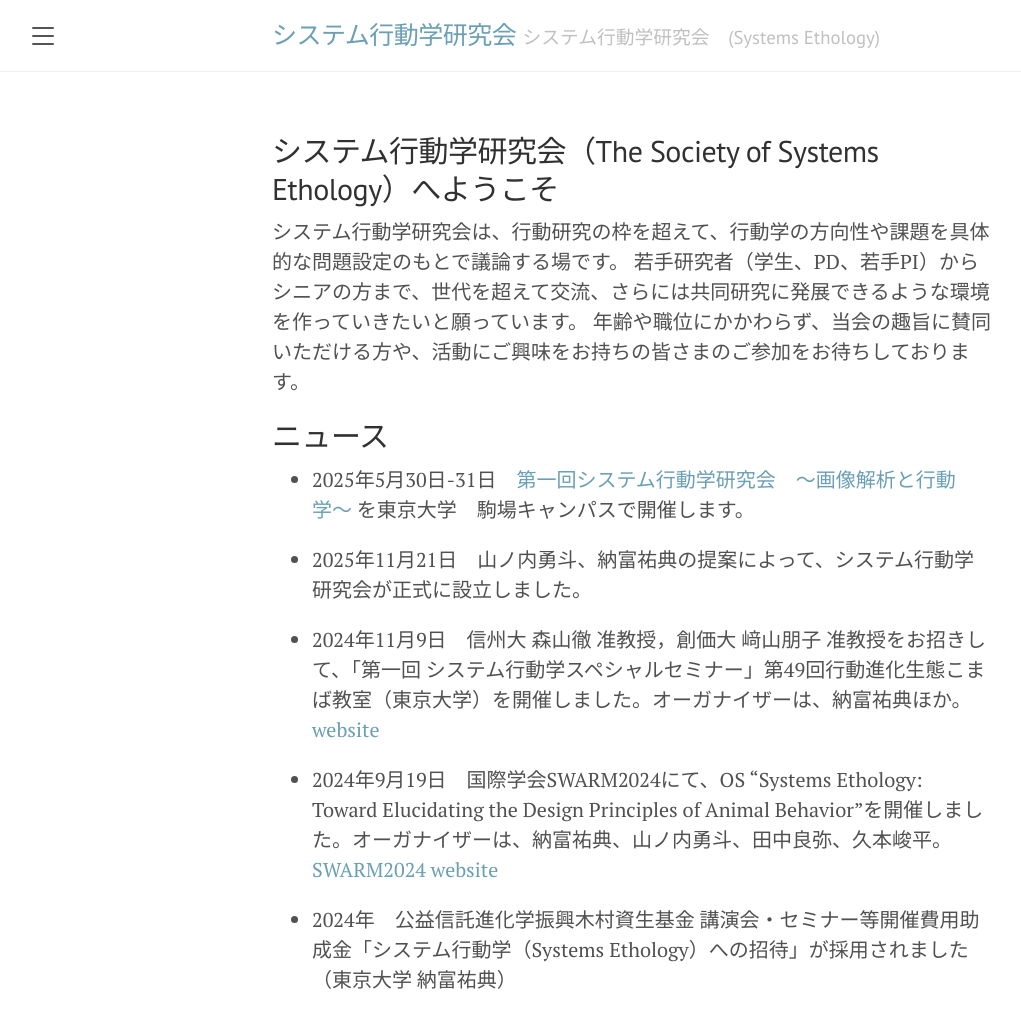
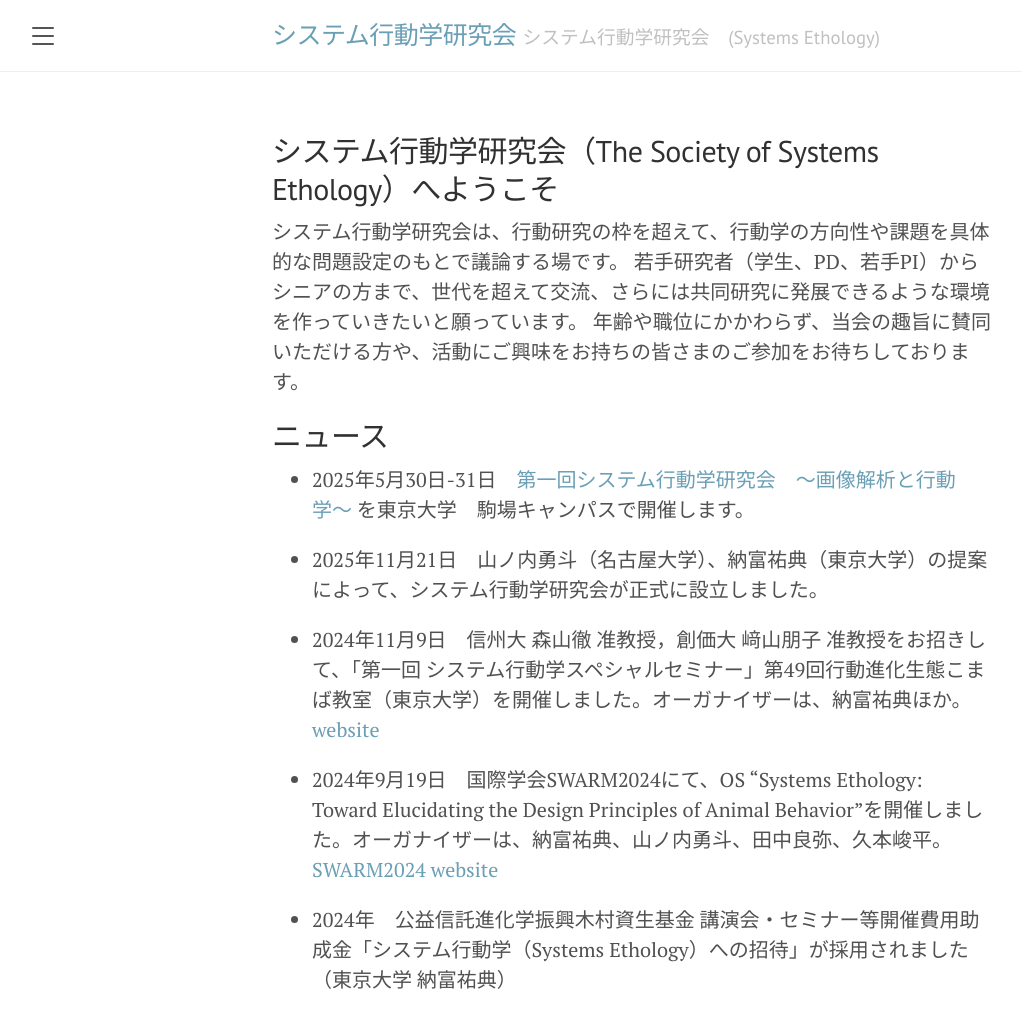
Before and after one commit to SystemsEthology/website, a Jekyll site: the page built from home.md, in a window 1280 px wide. Shown: the whole page, without its empty margins (8-1029 px from the left). Built offline with Jekyll 4.4.1, drawn with Linux system fonts in a browser that asks for light colours.

Commit message:
Update home.md

```diff
--- a/home.md
+++ b/home.md
@@ -11,7 +11,7 @@ title: ホーム
 ## ニュース
 - 2025年5月30日-31日　[第一回システム行動学研究会　〜画像解析と行動学〜](/event_01/conference01_home.md)  を東京大学　駒場キャンパスで開催します。
 
-- 2025年11月21日　山ノ内勇斗、納富祐典の提案によって、システム行動学研究会が正式に設立しました。
+- 2025年11月21日　山ノ内勇斗（名古屋大学）、納富祐典（東京大学）の提案によって、システム行動学研究会が正式に設立しました。
 
 - 2024年11月9日　信州大 森山徹 准教授，創価大 﨑山朋子 准教授をお招きして、「第一回 システム行動学スペシャルセミナー」第49回行動進化生態こまば教室（東京大学）を開催しました。オーガナイザーは、納富祐典ほか。
   [website](https://sites.google.com/site/komabaecoevo/past_seminor/%E7%AC%AC49%E5%9B%9E-%E7%AC%AC%E4%B8%80%E5%9B%9E-%E3%82%B7%E3%82%B9%E3%83%86%E3%83%A0%E8%A1%8C%E5%8B%95%E5%AD%A6%E3%82%B9%E3%83%9A%E3%82%B7%E3%83%A3%E3%83%AB%E3%82%BB%E3%83%9F%E3%83%8A%E3%83%BC?authuser=0)
```
